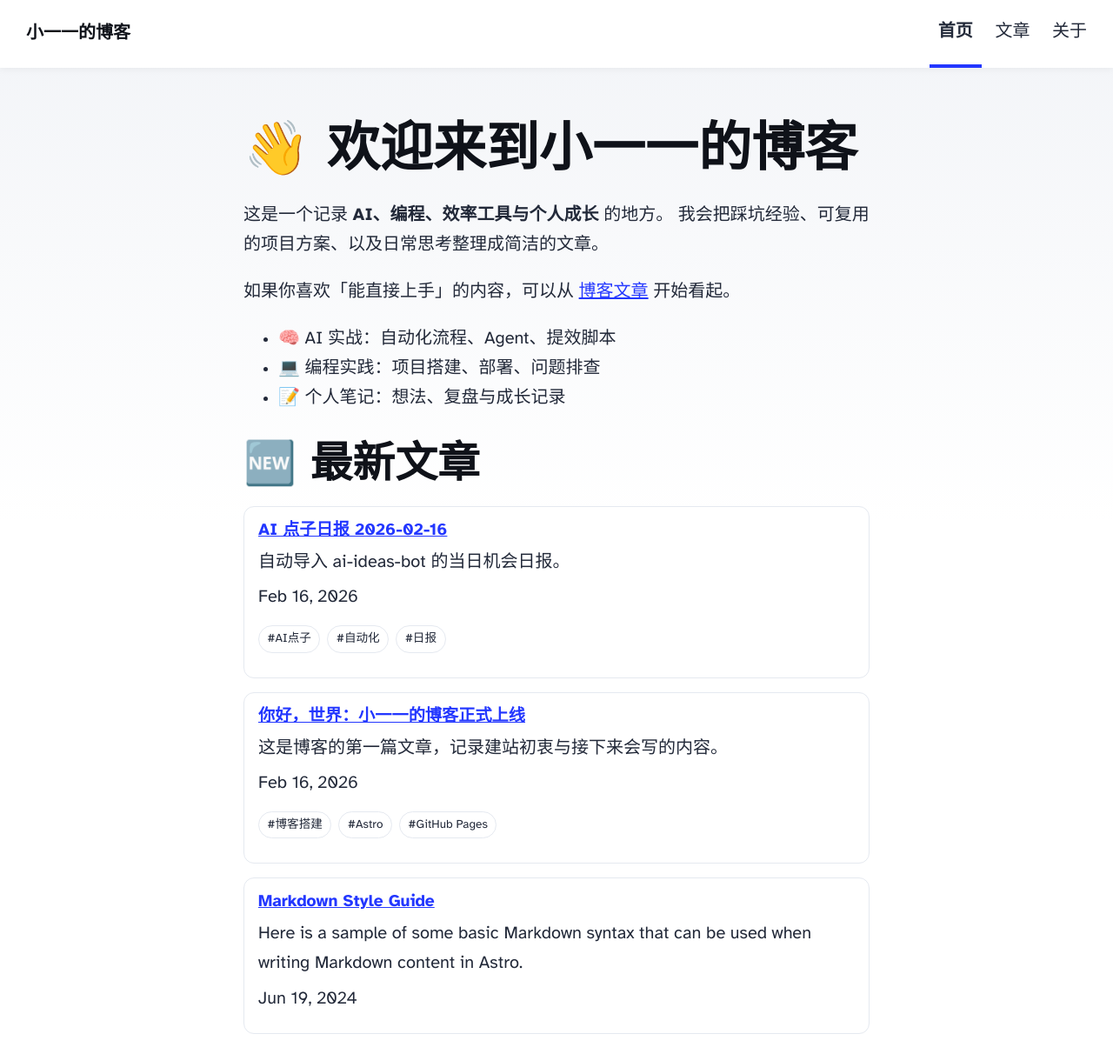
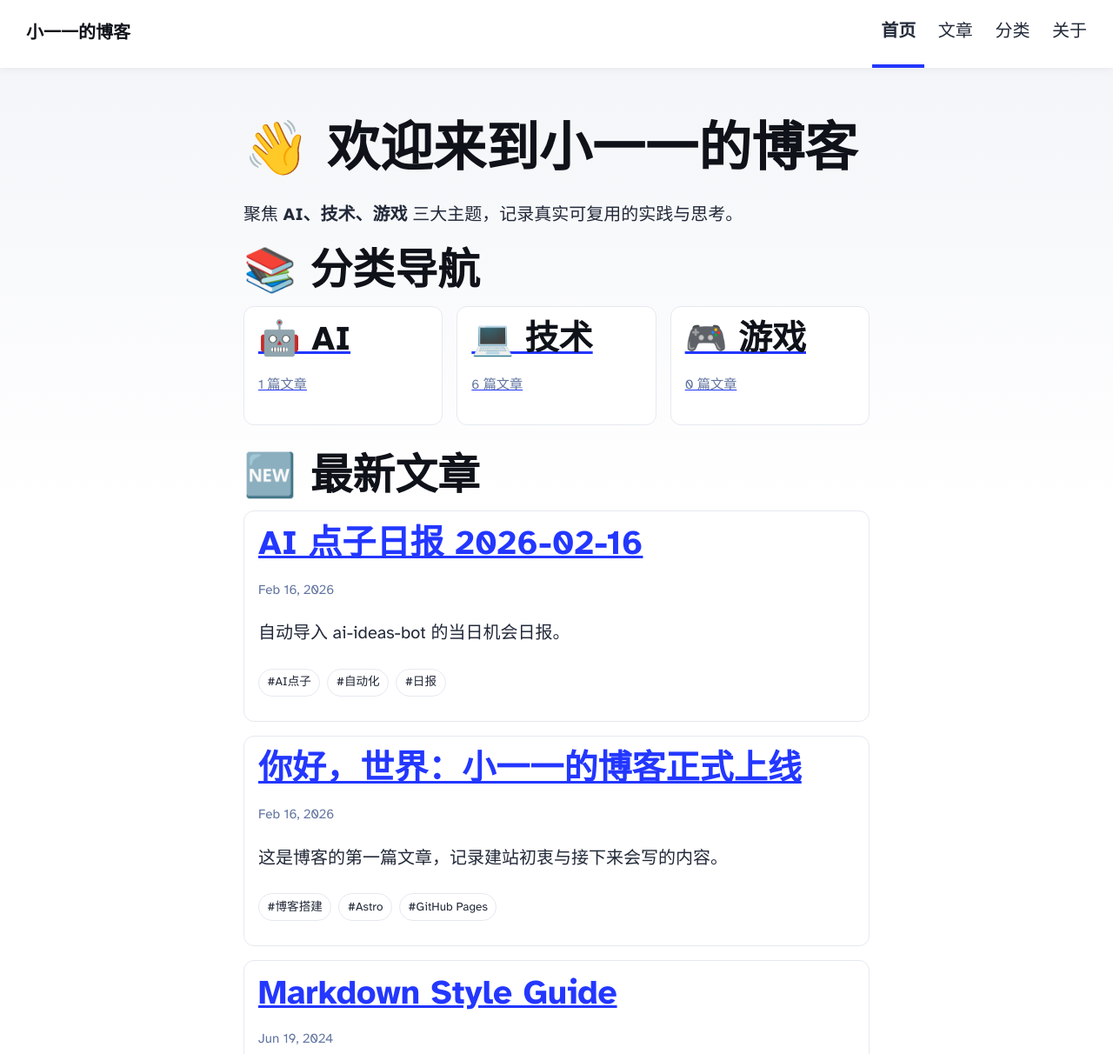
Before and after one commit to ToxicantX/eyes-night, an Astro site: page /eyes-night/ in a window 1280 px wide. Shown: the top 1212 px of the page at 87% size. Built offline with nearby package versions, Linux system fonts and the light colour scheme; Astro itself is replaced by a stand-in of ours; a web font is replaced by a local one.

Commit message:
feat: full blog UI refresh with AI/技术/游戏 categories

```diff
--- a/src/components/Header.astro
+++ b/src/components/Header.astro
@@ -9,6 +9,7 @@ import HeaderLink from './HeaderLink.astro';
 		<div class="internal-links">
 			<HeaderLink href={import.meta.env.BASE_URL}>首页</HeaderLink>
 			<HeaderLink href={`${import.meta.env.BASE_URL}blog`}>文章</HeaderLink>
+			<HeaderLink href={`${import.meta.env.BASE_URL}categories/ai`}>分类</HeaderLink>
 			<HeaderLink href={`${import.meta.env.BASE_URL}about`}>关于</HeaderLink>
 		</div>
 	</nav>
--- a/src/consts.ts
+++ b/src/consts.ts
@@ -3,3 +3,20 @@
 
 export const SITE_TITLE = '小一一的博客';
 export const SITE_DESCRIPTION = '记录 AI、编程与日常思考，分享可落地的项目实践。';
+
+export const CATEGORIES = [
+	{ key: 'ai', name: 'AI', emoji: '🤖', tags: ['AI', 'ai', 'AI点子', '自动化', 'Agent'] },
+	{ key: 'tech', name: '技术', emoji: '💻', tags: ['技术', '编程', '开发', 'Astro', 'GitHub Pages', '教程', 'MDX'] },
+	{ key: 'game', name: '游戏', emoji: '🎮', tags: ['游戏', 'Game'] },
+] as const;
+
+export type CategoryKey = (typeof CATEGORIES)[number]['key'];
+
+export function classifyByTags(tags: string[]): CategoryKey[] {
+	const hit = new Set<CategoryKey>();
+	for (const c of CATEGORIES) {
+		if (tags.some((t) => c.tags.includes(t))) hit.add(c.key);
+	}
+	if (hit.size === 0) hit.add('tech');
+	return Array.from(hit);
+}
--- a/src/pages/index.astro
+++ b/src/pages/index.astro
@@ -5,11 +5,14 @@ import Footer from '../components/Footer.astro';
 import Header from '../components/Header.astro';
 import FormattedDate from '../components/FormattedDate.astro';
 import Tags from '../components/Tags.astro';
-import { SITE_DESCRIPTION, SITE_TITLE } from '../consts';
+import { CATEGORIES, SITE_DESCRIPTION, SITE_TITLE, classifyByTags } from '../consts';
 
-const latestPosts = (await getCollection('blog'))
-	.sort((a, b) => b.data.pubDate.valueOf() - a.data.pubDate.valueOf())
-	.slice(0, 3);
+const allPosts = (await getCollection('blog')).sort((a, b) => b.data.pubDate.valueOf() - a.data.pubDate.valueOf());
+const latestPosts = allPosts.slice(0, 4);
+const categoryStats = CATEGORIES.map((c) => ({
+	...c,
+	count: allPosts.filter((p) => classifyByTags(p.data.tags ?? []).includes(c.key)).length,
+}));
 ---
 
 <!doctype html>
@@ -17,64 +20,47 @@ const latestPosts = (await getCollection('blog'))
 	<head>
 		<BaseHead title={SITE_TITLE} description={SITE_DESCRIPTION} />
 		<style>
-			.latest-list {
-				list-style: none;
-				padding: 0;
-				margin: 1rem 0 0;
-				display: grid;
-				gap: 1rem;
-			}
-			.latest-item {
-				border: 1px solid rgb(var(--gray-light));
-				border-radius: 12px;
-				padding: 1rem;
-				background: #fff;
-			}
-			.latest-item h3 {
-				margin: 0 0 0.5rem;
-				font-size: 1.2rem;
-			}
-			.latest-item p {
-				margin: 0.4rem 0;
-			}
+			.hero {margin-bottom:1.2rem;}
+			.grid {display:grid; gap:1rem;}
+			.category-grid {grid-template-columns: repeat(auto-fit, minmax(180px,1fr));}
+			.card {border:1px solid rgb(var(--gray-light)); border-radius:12px; padding:1rem; background:#fff;}
+			.card h3{margin:0 0 .4rem;}
+			.meta{color:rgb(var(--gray)); font-size:.95rem;}
 		</style>
 	</head>
 	<body>
 		<Header />
 		<main>
-			<h1>👋 欢迎来到小一一的博客</h1>
-			<p>
-				这是一个记录 <strong>AI、编程、效率工具与个人成长</strong> 的地方。
-				我会把踩坑经验、可复用的项目方案、以及日常思考整理成简洁的文章。
-			</p>
-			<p>
-				如果你喜欢「能直接上手」的内容，可以从
-				<a href={`${import.meta.env.BASE_URL}blog/`}>博客文章</a>
-				开始看起。
-			</p>
-			<ul>
-				<li>🧠 AI 实战：自动化流程、Agent、提效脚本</li>
-				<li>💻 编程实践：项目搭建、部署、问题排查</li>
-				<li>📝 个人笔记：想法、复盘与成长记录</li>
-			</ul>
+			<section class="hero">
+				<h1>👋 欢迎来到小一一的博客</h1>
+				<p>聚焦 <strong>AI、技术、游戏</strong> 三大主题，记录真实可复用的实践与思考。</p>
+			</section>
 
-			<h2 style="margin-top: 2rem;">🆕 最新文章</h2>
-			<ul class="latest-list">
-				{
-					latestPosts.map((post) => (
-						<li class="latest-item">
-							<h3>
-								<a href={`${import.meta.env.BASE_URL}blog/${post.id}/`}>{post.data.title}</a>
-							</h3>
+			<section>
+				<h2>📚 分类导航</h2>
+				<div class="grid category-grid">
+					{categoryStats.map((c) => (
+						<a class="card" href={`${import.meta.env.BASE_URL}categories/${c.key}/`}>
+							<h3>{c.emoji} {c.name}</h3>
+							<p class="meta">{c.count} 篇文章</p>
+						</a>
+					))}
+				</div>
+			</section>
+
+			<section style="margin-top:2rem;">
+				<h2>🆕 最新文章</h2>
+				<div class="grid">
+					{latestPosts.map((post) => (
+						<article class="card">
+							<h3><a href={`${import.meta.env.BASE_URL}blog/${post.id}/`}>{post.data.title}</a></h3>
+							<p class="meta"><FormattedDate date={post.data.pubDate} /></p>
 							<p>{post.data.description}</p>
-							<p>
-								<FormattedDate date={post.data.pubDate} />
-							</p>
 							<Tags tags={post.data.tags} />
-						</li>
-					))
-				}
-			</ul>
+						</article>
+					))}
+				</div>
+			</section>
 		</main>
 		<Footer />
 	</body>
```
Also changed, not shown: src/pages/categories/[category].astro (added, +42 -0 lines).
